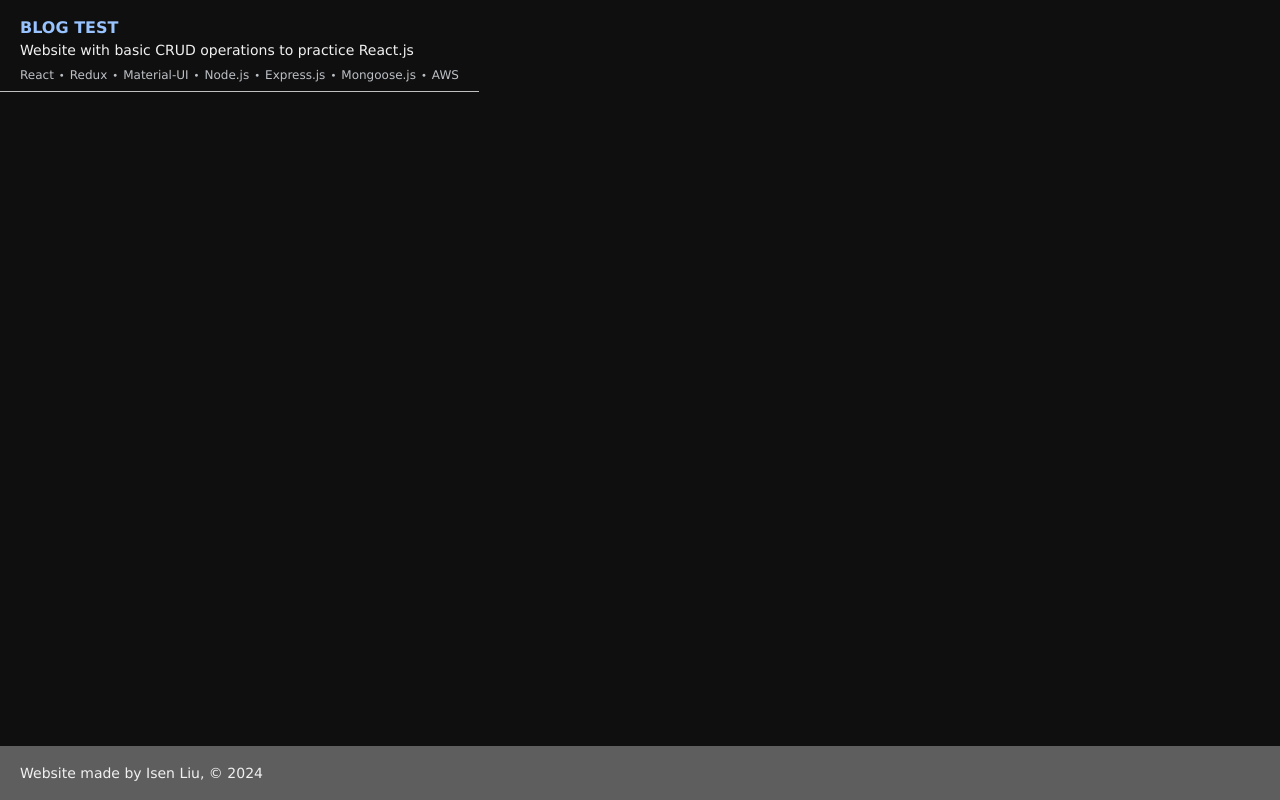
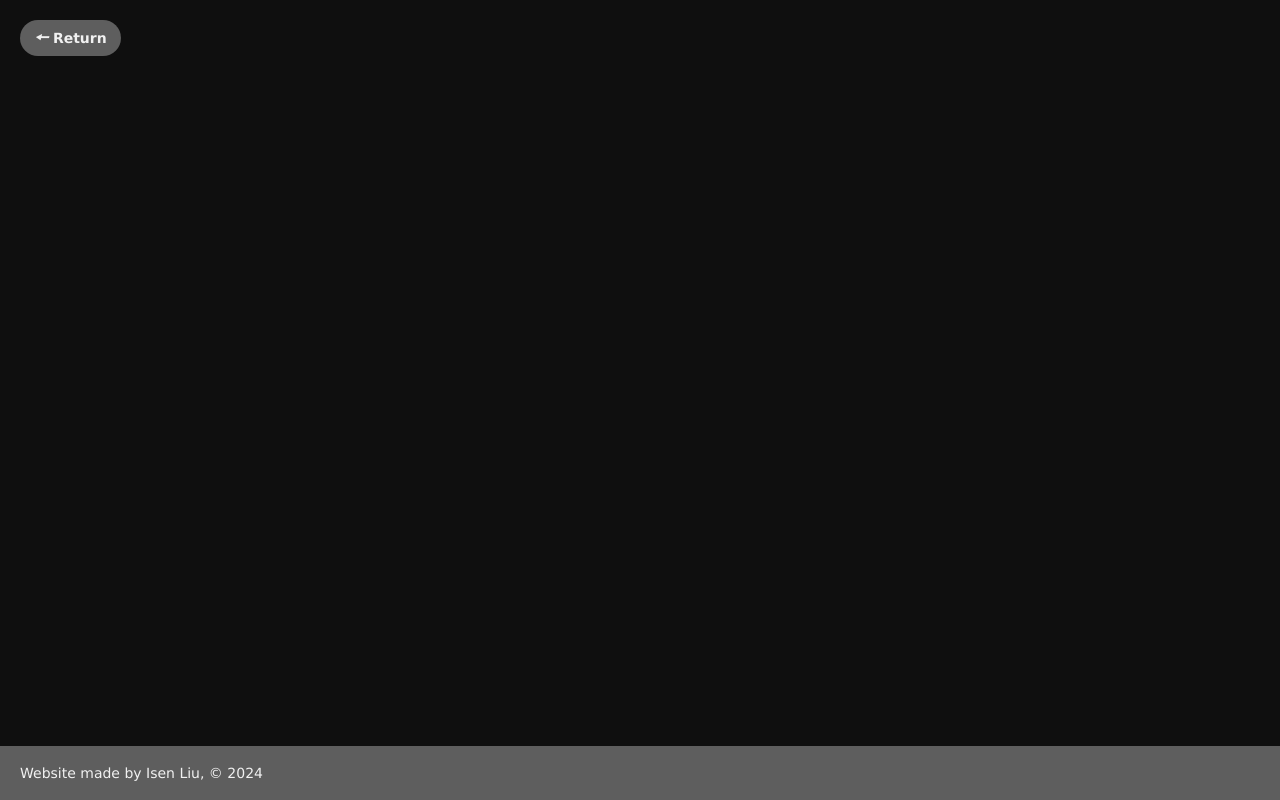
Before and after one commit to isenabel/portfolio, a plain HTML site: page websites.html in a window 1280 px wide. Drawn offline with Linux system fonts and the light colour scheme.

Commit message:
add btn return website

```diff
--- a/general.css
+++ b/general.css
@@ -74,6 +74,28 @@ table {
   filter: brightness(1.1);
 }
 
+.returnHome {
+  display: block;
+  width: fit-content;
+  padding: 0.7em 1em;
+  font-size: 14px;
+  line-height: 1;
+  font-weight: bold;
+  white-space: nowrap;
+  background-color: var(--btn-color);
+  margin-top: 20px;
+  overflow: hidden;
+  color: var(--main-text-color);
+  text-decoration: none;
+  cursor: pointer;
+  border-radius: 50px;
+}
+
+.returnHome i {
+  font-size: 16px;
+  line-height: 1;
+}
+
 footer {
   width: 100%;
   display: flex;
--- a/style.css
+++ b/style.css
@@ -65,19 +65,23 @@
   padding: 0;
 }
 
+.returnHome {
+  margin: 0;
+}
+
 .websitesCont {
   width: 100%;
   height: 100%;
   display: flex;
   flex-direction: column;
   align-items: flex-start;
+  padding: var(--generalPadding);
 }
 
 .websitesCont .links {
   display: block;
   text-decoration: none;
   color: var(--main-text-color);
-  padding: var(--generalPadding);
   padding-bottom: 10px;
   margin-bottom: 10px;
 }
--- a/websites.html
+++ b/websites.html
@@ -13,7 +13,8 @@
 <body>
   <div id="main" class="websites" style="opacity: 0;">
     <div class="websitesCont">
-      <a href="https://isenliu-reactpractice.netlify.app/" target="_blank" rel="noopener noreferrer external" class="links">
+      <a href="./index.html" class="returnHome btnHover"><i>&#129044;</i> Return</a>
+      <!-- <a href="https://isenliu-reactpractice.netlify.app/" target="_blank" rel="noopener noreferrer external" class="links">
         <h2>BLOG TEST</h2>
         <p>Website with basic CRUD operations to practice React.js </p>
         <div class="tags">
@@ -27,7 +28,7 @@
             <li>AWS</li>
           </ul>
         </div>
-      </a>
+      </a> -->
     </div>
     <footer>
       <p>Website made by Isen Liu, &copy; 2024</p>
```
Also changed, not shown: ads/ads.css (+0 -22 lines).
